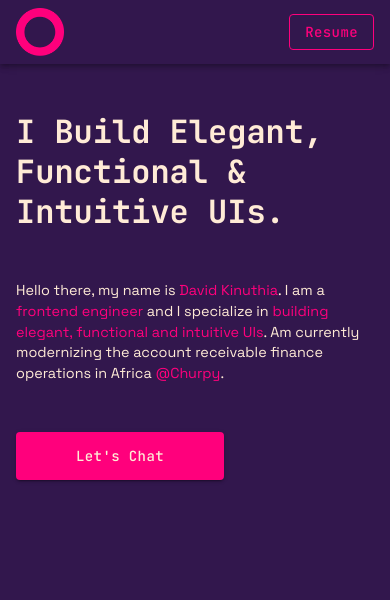
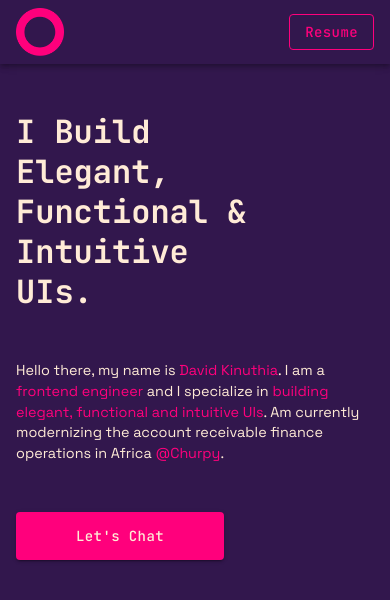
Before and after one commit to kd-kinuthiadavid/kdio-dev, a Next.js app: page / in a window 390 px wide. Shown: the top 600 px of the page. Built offline with nearby package versions, Linux system fonts and the light colour scheme.

Commit message:
fix(hero): make improvements to the responsiveness of the text

```diff
--- a/components/HeroSection/index.tsx
+++ b/components/HeroSection/index.tsx
@@ -91,6 +91,14 @@ const Wrapper = styled.div`
       line-height: 2.5rem;
       max-width: 90vw;
     }
+
+    @media (max-width: ${({ theme }) => theme.breakPoints.isDesktop}) {
+      max-width: 65vw;
+    }
+
+    @media (min-width: ${({ theme }) => theme.breakPoints.isDesktop}) {
+      max-width: 50vw;
+    }
   }
 
   p {
@@ -102,6 +110,14 @@ const Wrapper = styled.div`
     max-width: 50vw;
     text-align: left;
     margin: 0;
+
+    @media (min-width: ${({ theme }) => theme.breakPoints.isDesktop}) {
+      max-width: 30vw;
+    }
+
+    @media (max-width: ${({ theme }) => theme.breakPoints.isDesktop}) {
+      max-width: 50vw;
+    }
 
     @media (max-width: ${({ theme }) => theme.breakPoints.isSmallMobile}) {
       max-width: 100vw;
@@ -117,11 +133,10 @@ const Wrapper = styled.div`
       text-decoration: underline;
       cursor: pointer;
     }
-  }
-
-  .cta {
-    display: flex;
-    gap: 1.5rem;
+    .cta {
+      display: flex;
+      gap: 1.5rem;
+    }
   }
 `;
 
--- a/pages/index.tsx
+++ b/pages/index.tsx
@@ -23,7 +23,7 @@ const StyledMain = styled.main`
   padding: 0 10rem;
 
   @media (min-width: ${({ theme }) => theme.breakPoints.isDesktop}) {
-    padding: 0 8rem;
+    padding: 0 25rem;
   }
 
   @media (max-width: ${({ theme }) => theme.breakPoints.isTablet}) {
```
